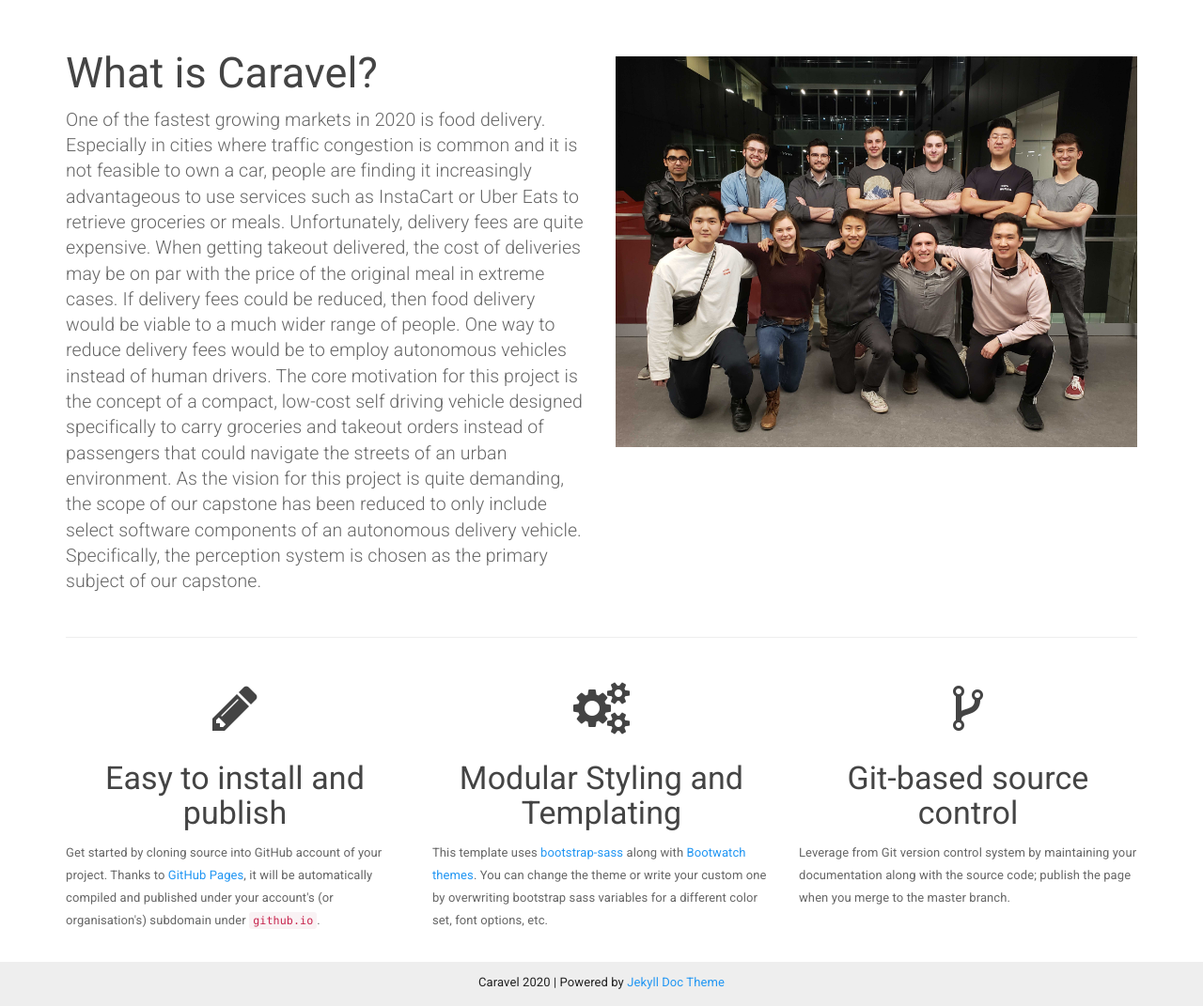
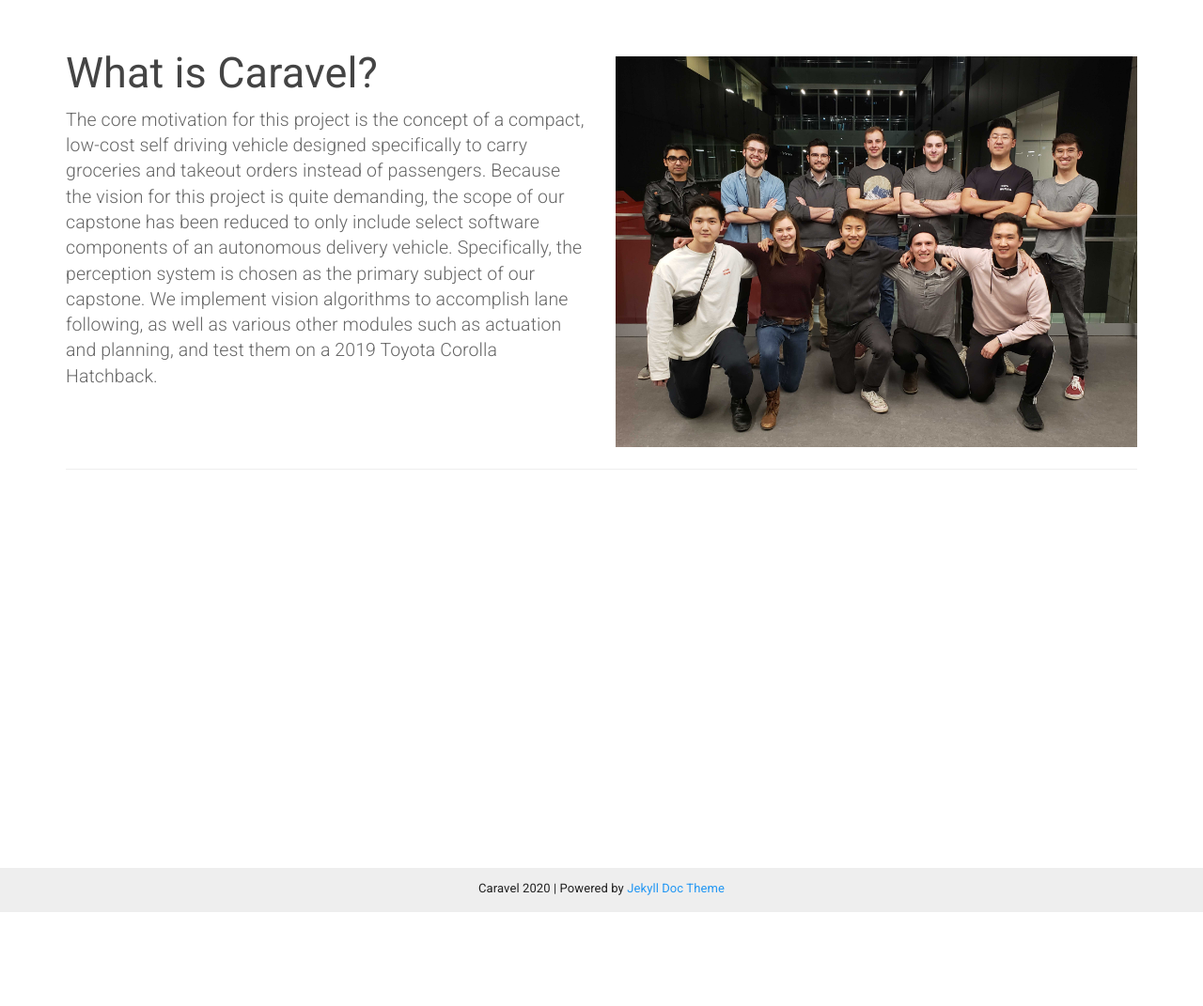
Before and after one commit to gocaravel/gocaravel-site, a Jekyll site: the page built from index.html, in a window 1280 px wide and 1400 px high, scrolled down 100 px. Shown: the part 329-1400 px from the top of the window at 94% size. Built offline with Jekyll 4.4.1, drawn with Linux system fonts in a browser that asks for light colours.

Commit message:
update front page

```diff
--- a/index.html
+++ b/index.html
@@ -21,55 +21,26 @@ layout: default
 <div class="container"> <div class="row"> <div class="col-md-6"> <h2
 class="header-light regular-pad">What is Caravel?</h2> <p class="lead">
 
-        One of the fastest growing markets in 2020 is food delivery. Especially
-        in cities where traffic congestion is common and it is not feasible to
-        own a car, people are finding it increasingly advantageous to use services
-        such as InstaCart or Uber Eats to retrieve groceries or meals.
+        The core motivation for this project is the concept of a compact,
+        low-cost self driving vehicle designed specifically to carry groceries
+        and takeout orders instead of passengers.
 
-        Unfortunately, delivery fees are quite expensive. When getting takeout
-        delivered, the cost of deliveries may be on par with the price of the
-        original meal in extreme cases. If delivery fees could be reduced, then
-        food delivery would be viable to a much wider range of people.
-
-        One way to reduce delivery fees would be to employ autonomous vehicles
-        instead of human drivers. The core motivation for this project is the
-        concept of a compact, low-cost self driving vehicle designed
-        specifically to carry groceries and takeout orders instead of
-        passengers that could navigate the streets of an urban environment.
-
-        As the vision for this project is quite demanding, the scope of our
+        Because the vision for this project is quite demanding, the scope of our
         capstone has been reduced to only include select software components of
         an autonomous delivery vehicle. Specifically, the perception system is
         chosen as the primary subject of our capstone.
 
-
+        We implement vision algorithms to accomplish lane following, as well
+        as various other modules such as actuation and planning, and test them
+        on a 2019 Toyota Corolla Hatchback.
 
         </p>
         </div>
+
         <div class="col-md-6 text-center">
             <img style="padding-top:60px; padding-top:30px" src="{{ "/assets/img/team.jpg" | relative_url }}" alt="Jekyll logo" class="img-responsive">
         </div>
     </div>
     <hr>
-    <div class="row">
-        <div class="col-sm-4">
-            <h1 class="text-center"><i class="fa fa-pencil" aria-hidden="true"></i></h1>
-            <h3 class="text-center">Easy to install and publish</h3>
-            <p>Get started by cloning source into GitHub account of your project. Thanks to <a href="https://pages.github.com">GitHub Pages</a>,
-              it will be automatically compiled and published under your account's (or organisation's) subdomain under <code>github.io</code>.
-            </p>
-        </div>
-        <div class="col-sm-4">
-            <h1 class="text-center"><i class="fa fa-cogs" aria-hidden="true"></i></h1>
-            <h3 class="text-center">Modular Styling and Templating</h3>
-            <p>This template uses <a href="https://github.com/twbs/bootstrap-sass">bootstrap-sass</a> along with <a href="https://bootswatch.com/">Bootwatch themes</a>.
-            You can change the theme or write your custom one by overwriting bootstrap sass variables for a different color set, font options, etc.</p>
-        </div>
-        <div class="col-sm-4">
-            <h1 class="text-center"><i class="fa fa-code-fork" aria-hidden="true"></i></h1>
-            <h3 class="text-center">Git-based source control</h3>
-            <p>Leverage from Git version control system by
-              maintaining your documentation along with the source code; publish the page when you merge to the master branch.</p>
-        </div>
-    </div>
+
 </div>
```
